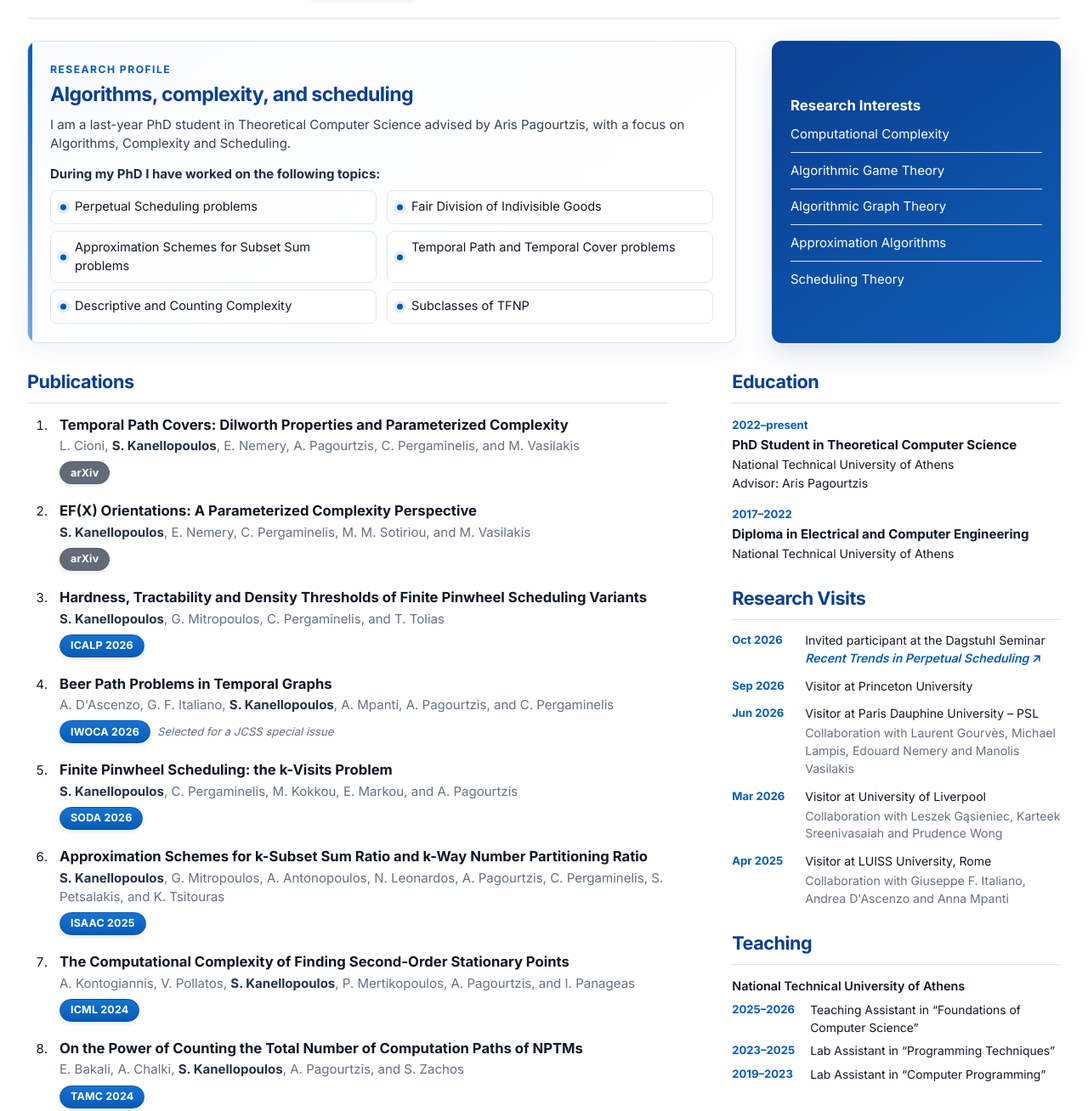
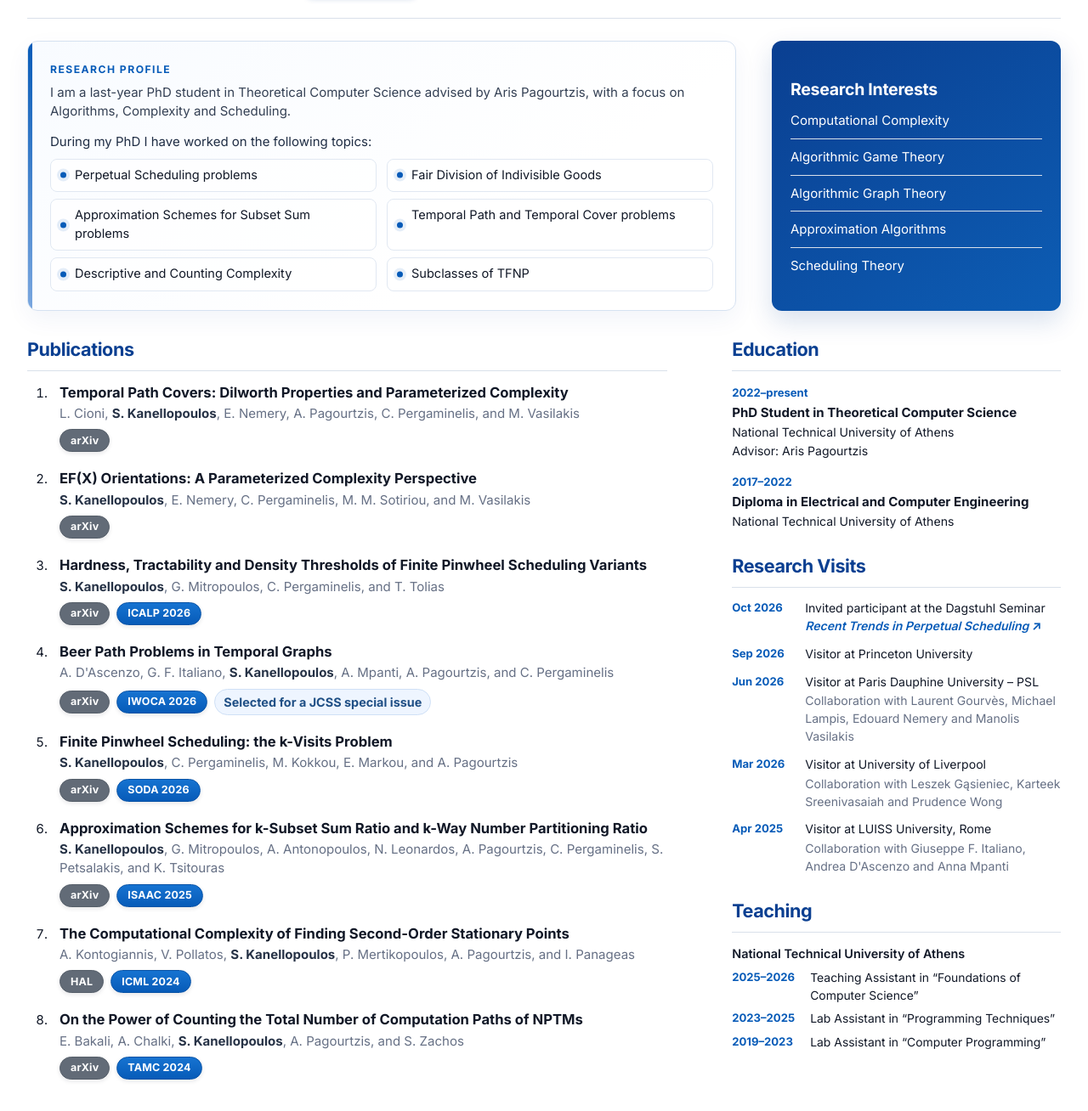
Before and after one commit to skanellopoulos/skanellopoulos.github.io, a plain HTML site: page index.html in a window 1280 px wide. Shown: the part 255-1563 px from the top of the page at 85% size. Drawn offline with Linux system fonts and the light colour scheme.

Commit message:
Add files via upload

```diff
--- a/index.html
+++ b/index.html
@@ -56,7 +56,6 @@
     <section id="research" class="research-intro">
       <div class="research-copy">
         <div class="research-kicker">Research profile</div>
-        <h2>Algorithms, complexity, and scheduling</h2>
         <p class="research-lead">I am a last-year PhD student in Theoretical Computer Science advised by Aris Pagourtzis, with a focus on Algorithms, Complexity and Scheduling.</p>
         <p class="research-subheading">During my PhD I have worked on the following topics:</p>
         <ul class="research-topics">
@@ -106,42 +105,42 @@
             <article class="publication">
               <h3>Hardness, Tractability and Density Thresholds of Finite Pinwheel Scheduling Variants</h3>
               <p class="authors"><strong>S. Kanellopoulos</strong>, G. Mitropoulos, C. Pergaminelis, and T. Tolias</p>
-              <div class="badges"><a class="badge badge-venue" href="https://drops.dagstuhl.de/entities/document/10.4230/LIPIcs.ICALP.2026.122" target="_blank" rel="noopener">ICALP 2026</a></div>
+              <div class="badges"><a class="badge badge-preprint" href="https://arxiv.org/abs/2604.16030" target="_blank" rel="noopener">arXiv</a><a class="badge badge-venue" href="https://drops.dagstuhl.de/entities/document/10.4230/LIPIcs.ICALP.2026.122" target="_blank" rel="noopener">ICALP 2026</a></div>
             </article>
           </li>
           <li>
             <article class="publication">
               <h3>Beer Path Problems in Temporal Graphs</h3>
               <p class="authors">A. D'Ascenzo, G. F. Italiano, <strong>S. Kanellopoulos</strong>, A. Mpanti, A. Pagourtzis, and C. Pergaminelis</p>
-              <div class="badges"><a class="badge badge-venue" href="https://link.springer.com/chapter/10.1007/978-3-032-27732-9_16" target="_blank" rel="noopener">IWOCA 2026</a><span class="note">Selected for a JCSS special issue</span></div>
+              <div class="badges"><a class="badge badge-preprint" href="https://arxiv.org/abs/2507.08685" target="_blank" rel="noopener">arXiv</a><a class="badge badge-venue" href="https://link.springer.com/chapter/10.1007/978-3-032-27732-9_16" target="_blank" rel="noopener">IWOCA 2026</a><span class="note note-highlight">Selected for a JCSS special issue</span></div>
             </article>
           </li>
           <li>
             <article class="publication">
               <h3>Finite Pinwheel Scheduling: the k-Visits Problem</h3>
               <p class="authors"><strong>S. Kanellopoulos</strong>, C. Pergaminelis, M. Kokkou, E. Markou, and A. Pagourtzis</p>
-              <div class="badges"><a class="badge badge-venue" href="https://epubs.siam.org/doi/10.1137/1.9781611978971.16" target="_blank" rel="noopener">SODA 2026</a></div>
+              <div class="badges"><a class="badge badge-preprint" href="https://arxiv.org/abs/2507.11681" target="_blank" rel="noopener">arXiv</a><a class="badge badge-venue" href="https://epubs.siam.org/doi/10.1137/1.9781611978971.16" target="_blank" rel="noopener">SODA 2026</a></div>
             </article>
           </li>
           <li>
             <article class="publication">
               <h3>Approximation Schemes for k-Subset Sum Ratio and k-Way Number Partitioning Ratio</h3>
               <p class="authors"><strong>S. Kanellopoulos</strong>, G. Mitropoulos, A. Antonopoulos, N. Leonardos, A. Pagourtzis, C. Pergaminelis, S. Petsalakis, and K. Tsitouras</p>
-              <div class="badges"><a class="badge badge-venue" href="https://drops.dagstuhl.de/entities/document/10.4230/LIPIcs.ISAAC.2025.44" target="_blank" rel="noopener">ISAAC 2025</a></div>
+              <div class="badges"><a class="badge badge-preprint" href="https://arxiv.org/abs/2503.18241" target="_blank" rel="noopener">arXiv</a><a class="badge badge-venue" href="https://drops.dagstuhl.de/entities/document/10.4230/LIPIcs.ISAAC.2025.44" target="_blank" rel="noopener">ISAAC 2025</a></div>
             </article>
           </li>
           <li>
             <article class="publication">
               <h3>The Computational Complexity of Finding Second-Order Stationary Points</h3>
               <p class="authors">A. Kontogiannis, V. Pollatos, <strong>S. Kanellopoulos</strong>, P. Mertikopoulos, A. Pagourtzis, and I. Panageas</p>
-              <div class="badges"><a class="badge badge-venue" href="https://dl.acm.org/doi/10.5555/3692070.3693079" target="_blank" rel="noopener">ICML 2024</a></div>
+              <div class="badges"><a class="badge badge-preprint" href="https://hal.science/hal-04629307v1/file/Main.pdf" target="_blank" rel="noopener">HAL</a><a class="badge badge-venue" href="https://dl.acm.org/doi/10.5555/3692070.3693079" target="_blank" rel="noopener">ICML 2024</a></div>
             </article>
           </li>
           <li>
             <article class="publication">
               <h3>On the Power of Counting the Total Number of Computation Paths of NPTMs</h3>
               <p class="authors">E. Bakali, A. Chalki, <strong>S. Kanellopoulos</strong>, A. Pagourtzis, and S. Zachos</p>
-              <div class="badges"><a class="badge badge-venue" href="https://link.springer.com/chapter/10.1007/978-981-97-2340-9_18" target="_blank" rel="noopener">TAMC 2024</a></div>
+              <div class="badges"><a class="badge badge-preprint" href="https://arxiv.org/abs/2306.11614" target="_blank" rel="noopener">arXiv</a><a class="badge badge-venue" href="https://link.springer.com/chapter/10.1007/978-981-97-2340-9_18" target="_blank" rel="noopener">TAMC 2024</a></div>
             </article>
           </li>
         </ol>
--- a/styles.css
+++ b/styles.css
@@ -41,7 +41,7 @@ nav a:hover, nav a:focus { color: var(--navy); border-bottom-color: var(--blue);
 
 .profile-header {
   display: grid;
-  grid-template-columns: minmax(0,1fr) 128px;
+  grid-template-columns: minmax(0,1fr) 138px;
   align-items: center;
   gap: 54px;
   padding: 28px 0 24px;
@@ -55,7 +55,7 @@ h1 { margin: 0; font-size: clamp(1.7rem, 2.5vw, 2.35rem); line-height: 1.08; let
 .profile-links a { text-decoration: none; font-weight: 600; }
 .cv-button { margin-left: 10px; background: var(--navy); color: white !important; padding: 9px 15px; border-radius: 6px; box-shadow: 0 2px 6px rgba(10,63,145,.18); }
 .portrait { margin: 0; justify-self: end; }
-.portrait img { width: 128px; height: 154px; object-fit: cover; object-position: center top; display: block; border-radius: 7px; }
+.portrait img { width: 138px; height: 166px; object-fit: cover; object-position: center top; display: block; border-radius: 7px; }
 
 .research-intro {
   display: grid;
@@ -96,7 +96,7 @@ h1 { margin: 0; font-size: clamp(1.7rem, 2.5vw, 2.35rem); line-height: 1.08; let
   letter-spacing: -.025em;
 }
 .research-lead { margin: 0 0 14px; max-width: 900px; color: #344054; }
-.research-subheading { margin: 0 0 8px; font-weight: 700; color: #1f2d44; }
+.research-subheading { margin: 0 0 8px; font-weight: 400; color: #1f2d44; }
 .research-topics {
   margin: 0;
   padding: 0;
@@ -138,7 +138,7 @@ h1 { margin: 0; font-size: clamp(1.7rem, 2.5vw, 2.35rem); line-height: 1.08; let
   flex-direction: column;
   justify-content: center;
 }
-.interest-card h2 { margin: 0 0 10px; color: white; font-size: 1.05rem; }
+.interest-card h2 { margin: 0 0 12px; color: white; font-size: 1.22rem; letter-spacing: -.015em; }
 .interest-card p { margin: 0; color: rgba(255,255,255,.9); line-height: 1.65; }
 
 .content-grid { display: grid; grid-template-columns: minmax(0,1.85fr) minmax(340px,.95fr); gap: 76px; align-items: start; padding-bottom: 54px; }
@@ -177,6 +177,7 @@ h1 { margin: 0; font-size: clamp(1.7rem, 2.5vw, 2.35rem); line-height: 1.08; let
 a.badge:hover, a.badge:focus { transform: translateY(-1px); filter: brightness(.97); box-shadow: 0 4px 9px rgba(17,24,39,.16); }
 span.badge { cursor: default; }
 .note { color: var(--muted); font-size: .82rem; font-style: italic; }
+.note-highlight { color: #1f4f85; font-size: .9rem; font-style: normal; font-weight: 700; background: #eef5ff; border: 1px solid #cfe0f6; border-radius: 999px; padding: 4px 10px; }
 
 .side-column { min-width: 0; }
 .sidebar-section { margin-bottom: 26px; }
```
